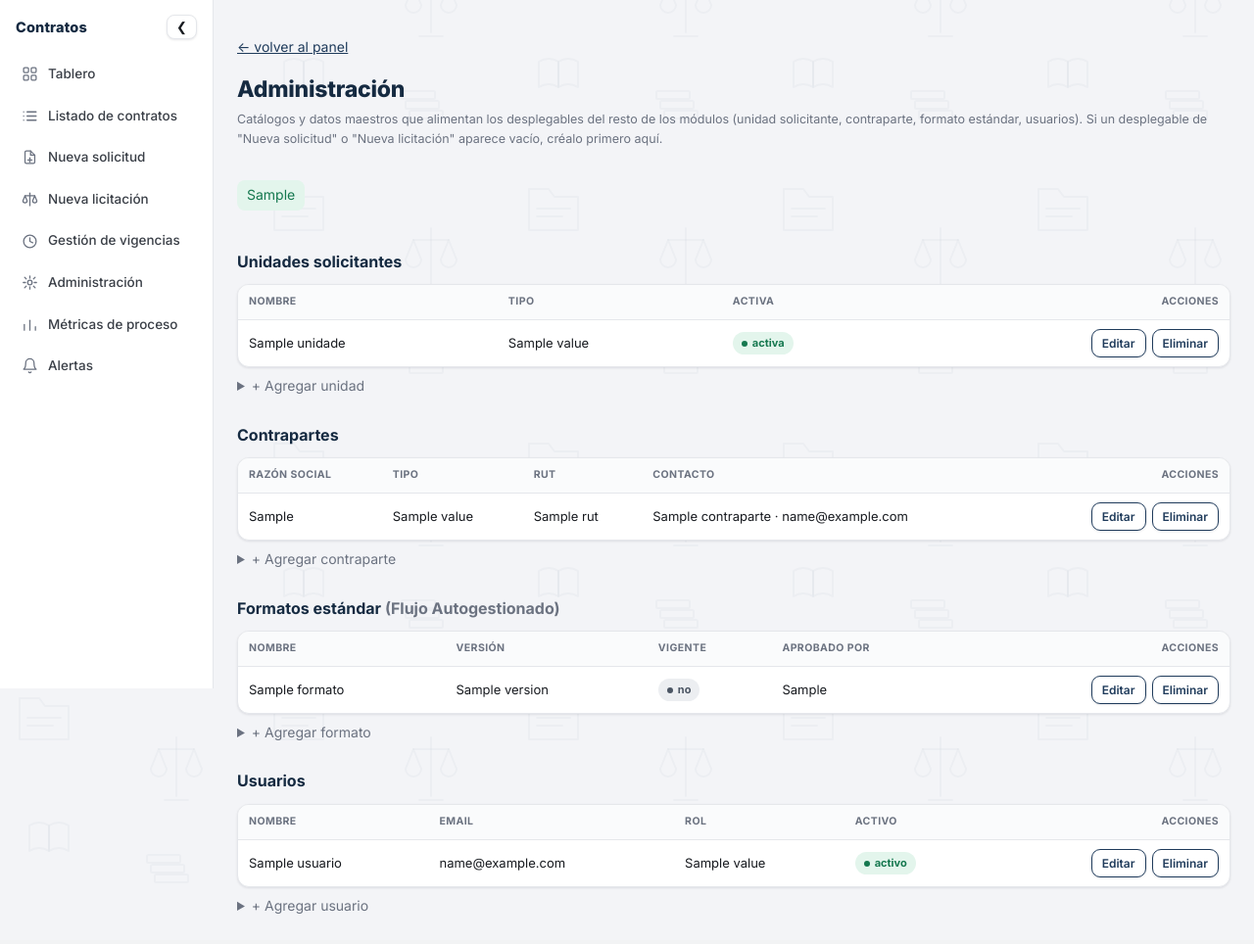
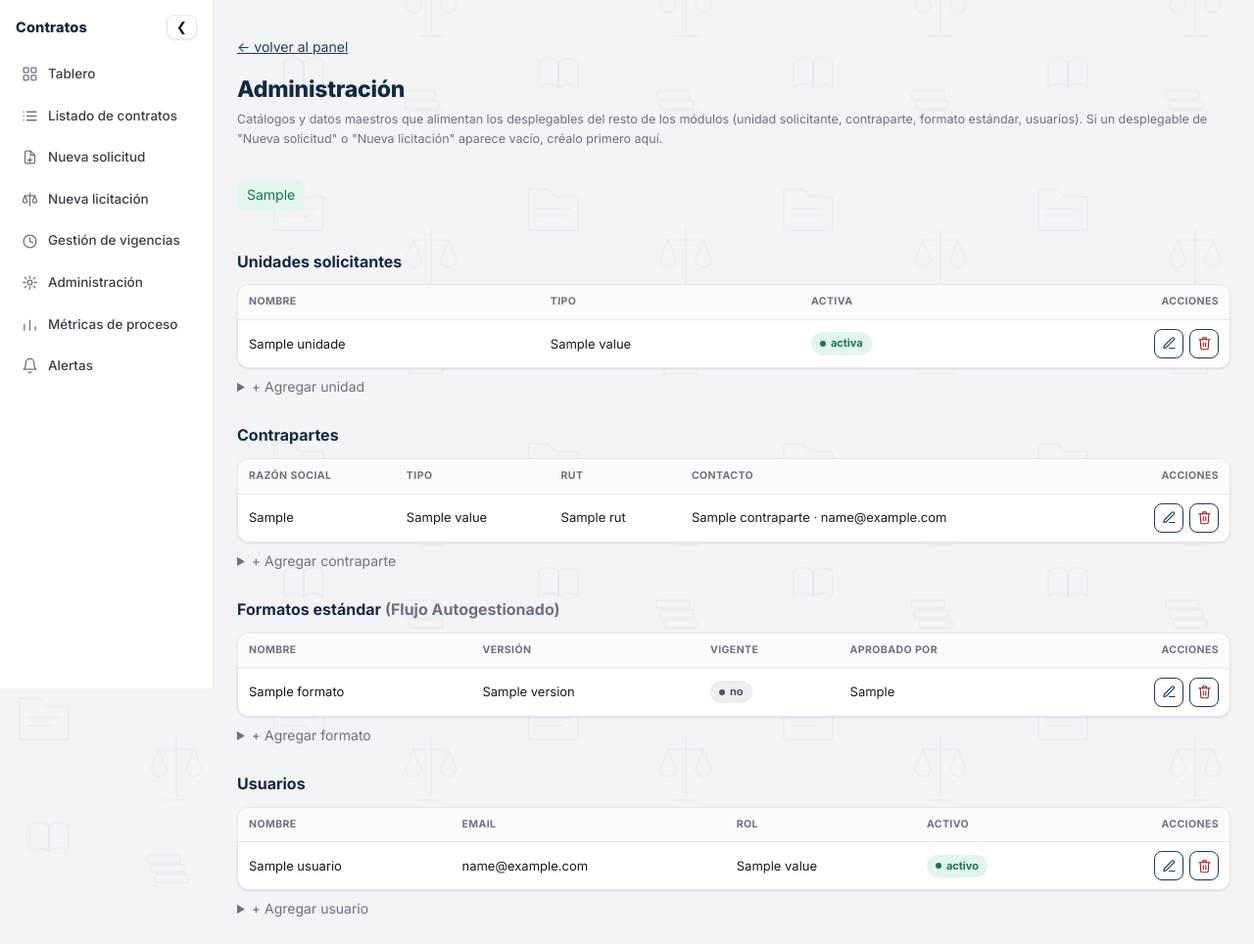
Before and after one commit to insigne123/docs-cy-app, a Python web app: template app/web/templates/catalogos.html in a window 1280 px wide. Shown: the part 97-1061 px from the top of the page at 98% size. Before the commit the page ends 1030 px from the top, so only its background shows below. Run offline with Jinja, Linux system fonts and the light colour scheme; the template is opened without the code that fills it: most values are stand-ins (such as "Sample title", 1, 10 or a date in 2020); grey boxes marked "Sample" are stand-in pictures.

Commit message:
Reemplazar los botones de texto por iconos en Administracion
"Editar" ahora es un icono de lapiz y "Eliminar" un icono de basurero (rojo),
en las 4 tablas del modulo (Unidades, Contrapartes, Formatos, Usuarios).
Misma funcionalidad de antes (el lapiz sigue desplegando el formulario
precargado, el basurero sigue pidiendo confirmacion) — solo cambia la
presentacion, a botones cuadrados compactos con title/aria-label para
mantener accesibilidad sin el texto visible.

Verificado con la suite completa (108/108, sin cambios de comportamiento)
y visualmente en el navegador.

Co-Authored-By: Claude Sonnet 5 <noreply@anthropic.com>

```diff
--- a/app/web/templates/base.html
+++ b/app/web/templates/base.html
@@ -90,6 +90,10 @@
     .btn:hover{background:var(--navy-dark)}
     .btn.ghost{background:#fff;color:var(--navy)}
     .btn.ghost:hover{background:var(--info-bg)}
+    .icon-btn{display:inline-flex;align-items:center;justify-content:center;width:30px;height:30px;padding:0;border-radius:8px}
+    .icon-btn svg{width:15px;height:15px}
+    .icon-btn.danger{color:var(--bad)}
+    .icon-btn.danger:hover{background:var(--bad-bg);border-color:var(--bad)}
     .tabla-scroll{overflow-x:auto;background:var(--card);border:1px solid var(--line);border-radius:var(--radius);box-shadow:var(--shadow-sm)}
     table{border-collapse:collapse;width:100%;font-size:13px}
     th,td{text-align:left;padding:9px 11px;border-bottom:1px solid var(--line);white-space:nowrap}
--- a/app/web/templates/catalogos.html
+++ b/app/web/templates/catalogos.html
@@ -26,7 +26,9 @@
     <td>
       <div style="display:flex;gap:6px;justify-content:flex-end">
         <details>
-          <summary class="btn ghost" style="display:inline-block;font-size:12px;padding:4px 10px;cursor:pointer">Editar</summary>
+          <summary class="btn ghost icon-btn" title="Editar" aria-label="Editar" style="display:inline-flex;cursor:pointer">
+            <svg viewBox="0 0 24 24" fill="none" stroke="currentColor" stroke-width="1.8" stroke-linecap="round" stroke-linejoin="round"><path d="M12 20h9"/><path d="M16.5 3.5a2.121 2.121 0 0 1 3 3L7 19l-4 1 1-4Z"/></svg>
+          </summary>
           <form method="post" action="/panel/catalogos/unidades/{{ u.id }}/editar" class="grid2" style="display:grid;margin-top:8px;text-align:left">
             <label>Nombre <input type="text" name="nombre" value="{{ u.nombre }}" required></label>
             <label>Tipo
@@ -40,7 +42,9 @@
         </details>
         <form method="post" action="/panel/catalogos/unidades/{{ u.id }}/eliminar"
               onsubmit="return confirm('¿Desactivar la unidad {{ u.nombre }}? Dejará de aparecer en los formularios de creación.');">
-          <button class="btn ghost" style="font-size:12px;padding:4px 10px">Eliminar</button>
+          <button class="btn ghost icon-btn danger" type="submit" title="Eliminar" aria-label="Eliminar">
+            <svg viewBox="0 0 24 24" fill="none" stroke="currentColor" stroke-width="1.8" stroke-linecap="round" stroke-linejoin="round"><polyline points="3 6 5 6 21 6"/><path d="M19 6l-1 14a2 2 0 0 1-2 2H8a2 2 0 0 1-2-2L5 6"/><path d="M10 11v6"/><path d="M14 11v6"/><path d="M9 6V4a1 1 0 0 1 1-1h4a1 1 0 0 1 1 1v2"/></svg>
+          </button>
         </form>
       </div>
     </td>
@@ -74,7 +78,9 @@
     <td>
       <div style="display:flex;gap:6px;justify-content:flex-end">
         <details>
-          <summary class="btn ghost" style="display:inline-block;font-size:12px;padding:4px 10px;cursor:pointer">Editar</summary>
+          <summary class="btn ghost icon-btn" title="Editar" aria-label="Editar" style="display:inline-flex;cursor:pointer">
+            <svg viewBox="0 0 24 24" fill="none" stroke="currentColor" stroke-width="1.8" stroke-linecap="round" stroke-linejoin="round"><path d="M12 20h9"/><path d="M16.5 3.5a2.121 2.121 0 0 1 3 3L7 19l-4 1 1-4Z"/></svg>
+          </summary>
           <form method="post" action="/panel/catalogos/contrapartes/{{ c.id }}/editar" class="grid2" style="display:grid;margin-top:8px;text-align:left">
             <label>Razón social <input type="text" name="razon_social" value="{{ c.razon_social }}" required></label>
             <label>Tipo
@@ -89,7 +95,9 @@
         </details>
         <form method="post" action="/panel/catalogos/contrapartes/{{ c.id }}/eliminar"
               onsubmit="return confirm('¿Eliminar la contraparte {{ c.razon_social }}? Solo se puede si no está en uso.');">
-          <button class="btn ghost" style="font-size:12px;padding:4px 10px">Eliminar</button>
+          <button class="btn ghost icon-btn danger" type="submit" title="Eliminar" aria-label="Eliminar">
+            <svg viewBox="0 0 24 24" fill="none" stroke="currentColor" stroke-width="1.8" stroke-linecap="round" stroke-linejoin="round"><polyline points="3 6 5 6 21 6"/><path d="M19 6l-1 14a2 2 0 0 1-2 2H8a2 2 0 0 1-2-2L5 6"/><path d="M10 11v6"/><path d="M14 11v6"/><path d="M9 6V4a1 1 0 0 1 1-1h4a1 1 0 0 1 1 1v2"/></svg>
+          </button>
         </form>
       </div>
     </td>
@@ -127,7 +135,9 @@
     <td>
       <div style="display:flex;gap:6px;justify-content:flex-end">
         <details>
-          <summary class="btn ghost" style="display:inline-block;font-size:12px;padding:4px 10px;cursor:pointer">Editar</summary>
+          <summary class="btn ghost icon-btn" title="Editar" aria-label="Editar" style="display:inline-flex;cursor:pointer">
+            <svg viewBox="0 0 24 24" fill="none" stroke="currentColor" stroke-width="1.8" stroke-linecap="round" stroke-linejoin="round"><path d="M12 20h9"/><path d="M16.5 3.5a2.121 2.121 0 0 1 3 3L7 19l-4 1 1-4Z"/></svg>
+          </summary>
           <form method="post" action="/panel/catalogos/formatos/{{ f.id }}/editar" enctype="multipart/form-data" class="grid2" style="display:grid;margin-top:8px;text-align:left">
             <label>Nombre <input type="text" name="nombre" value="{{ f.nombre }}" required></label>
             <label>Versión <input type="number" name="version" value="{{ f.version }}" min="1"></label>
@@ -148,7 +158,9 @@
         </details>
         <form method="post" action="/panel/catalogos/formatos/{{ f.id }}/eliminar"
               onsubmit="return confirm('¿Desactivar el formato {{ f.nombre }}? Dejará de estar disponible para Flujo Autogestionado.');">
-          <button class="btn ghost" style="font-size:12px;padding:4px 10px">Eliminar</button>
+          <button class="btn ghost icon-btn danger" type="submit" title="Eliminar" aria-label="Eliminar">
+            <svg viewBox="0 0 24 24" fill="none" stroke="currentColor" stroke-width="1.8" stroke-linecap="round" stroke-linejoin="round"><polyline points="3 6 5 6 21 6"/><path d="M19 6l-1 14a2 2 0 0 1-2 2H8a2 2 0 0 1-2-2L5 6"/><path d="M10 11v6"/><path d="M14 11v6"/><path d="M9 6V4a1 1 0 0 1 1-1h4a1 1 0 0 1 1 1v2"/></svg>
+          </button>
         </form>
       </div>
     </td>
@@ -195,7 +207,9 @@
     <td>
       <div style="display:flex;gap:6px;justify-content:flex-end">
         <details>
-          <summary class="btn ghost" style="display:inline-block;font-size:12px;padding:4px 10px;cursor:pointer">Editar</summary>
+          <summary class="btn ghost icon-btn" title="Editar" aria-label="Editar" style="display:inline-flex;cursor:pointer">
+            <svg viewBox="0 0 24 24" fill="none" stroke="currentColor" stroke-width="1.8" stroke-linecap="round" stroke-linejoin="round"><path d="M12 20h9"/><path d="M16.5 3.5a2.121 2.121 0 0 1 3 3L7 19l-4 1 1-4Z"/></svg>
+          </summary>
           <form method="post" action="/panel/catalogos/usuarios/{{ u.id }}/editar" class="grid2" style="display:grid;margin-top:8px;text-align:left">
             <label>Nombre <input type="text" name="nombre" value="{{ u.nombre }}" required></label>
             <label>Email <input type="email" name="email" value="{{ u.email }}" required></label>
@@ -219,7 +233,9 @@
         </details>
         <form method="post" action="/panel/catalogos/usuarios/{{ u.id }}/eliminar"
               onsubmit="return confirm('¿Desactivar a {{ u.nombre }}? No podrá volver a iniciar sesión.');">
-          <button class="btn ghost" style="font-size:12px;padding:4px 10px">Eliminar</button>
+          <button class="btn ghost icon-btn danger" type="submit" title="Eliminar" aria-label="Eliminar">
+            <svg viewBox="0 0 24 24" fill="none" stroke="currentColor" stroke-width="1.8" stroke-linecap="round" stroke-linejoin="round"><polyline points="3 6 5 6 21 6"/><path d="M19 6l-1 14a2 2 0 0 1-2 2H8a2 2 0 0 1-2-2L5 6"/><path d="M10 11v6"/><path d="M14 11v6"/><path d="M9 6V4a1 1 0 0 1 1-1h4a1 1 0 0 1 1 1v2"/></svg>
+          </button>
         </form>
       </div>
     </td>
```
